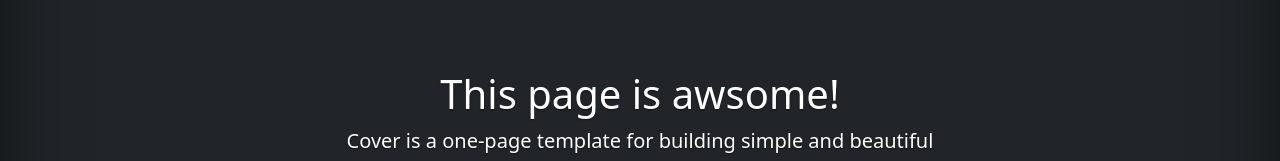
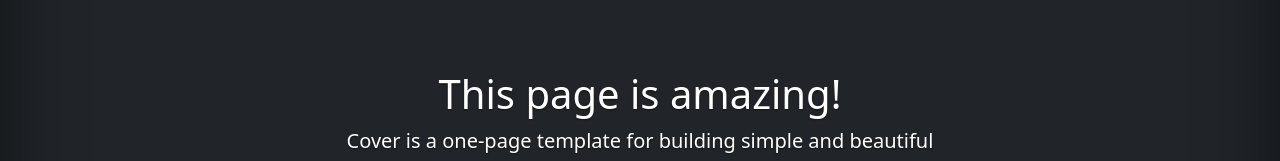
Before and after one commit to JaimeLGC/git-work, a plain HTML site: page index.html in a window 1280 px wide. Shown: the part 215-376 px from the top of the page. Drawn offline with Linux system fonts and the light colour scheme.

Commit message:
Fixed text on index.html

```diff
--- a/index.html
+++ b/index.html
@@ -50,7 +50,7 @@
   </header>
 
   <main class="px-3">
-    <h1>This page is awsome!</h1>
+    <h1>This page is amazing!</h1>
     <p class="lead">Cover is a one-page template for building simple and beautiful home pages. Download, edit the text, and add your own fullscreen background photo to make it your own.</p>
     <p class="lead">
       <a href="#" class="btn btn-lg btn-secondary fw-bold border-white bg-white">Learn more</a>
```
